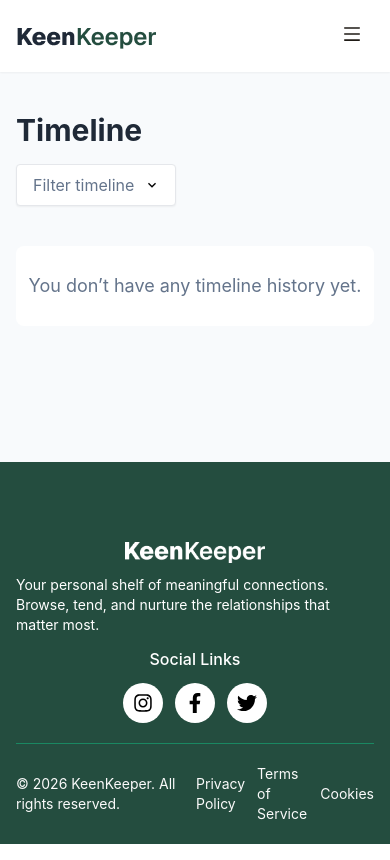
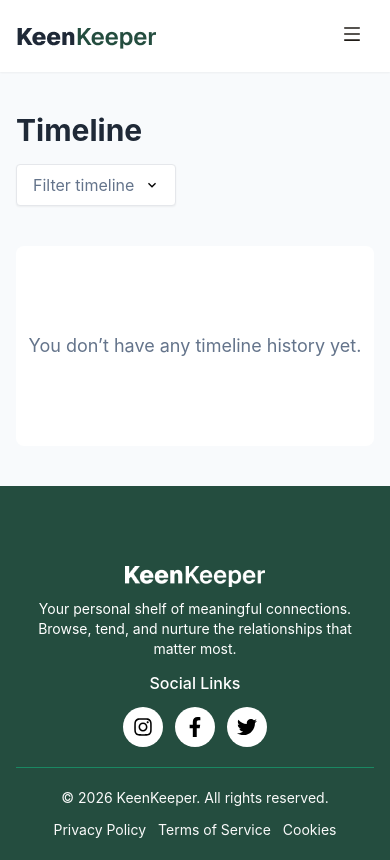
Before and after one commit to shakilcreativework/assignment-7, a React (Vite) app: page /timeline in a window 390 px wide. Built offline with nearby package versions, Linux system fonts and the light colour scheme.

Commit message:
now add text-center for better ui small devices

```diff
--- a/src/pages/Stats/Stats.jsx
+++ b/src/pages/Stats/Stats.jsx
@@ -60,7 +60,7 @@ const Stats = () => {
                     {
                         timeline.length === 0 ?
                             <div className='bg-white min-h-50 flex justify-center items-center'>
-                                <p className="text-[#64748b] text-lg lg:text-xl">No timeline history yet. Start adding interactions to see analytics.</p>
+                                <p className="text-[#64748b] text-lg lg:text-xl text-center">No timeline history yet. Start adding interactions to see analytics.</p>
                             </div>
                             :
                             <div className="bg-white rounded-xl p-6 shadow-sm">
--- a/src/pages/Timeline/Timeline.jsx
+++ b/src/pages/Timeline/Timeline.jsx
@@ -49,8 +49,8 @@ const Timeline = () => {
                     <div>
                         {
                             showData.length === 0 ?
-                                <div className="bg-white rounded-lg mt-10 h-20 flex justify-center items-center">
-                                    <p className="text-[#64748b] text-lg lg:text-xl">You don’t have any timeline history yet.</p>
+                                <div className="bg-white rounded-lg mt-10 min-h-50 flex justify-center items-center">
+                                    <p className="text-[#64748b] text-lg lg:text-xl text-center">You don’t have any timeline history yet.</p>
                                 </div>
                                 :
                                 <div className="flex flex-col gap-3 mt-5">
--- a/src/shared/Footer/Footer.jsx
+++ b/src/shared/Footer/Footer.jsx
@@ -14,7 +14,7 @@ const Footer = () => {
                         <Link to="/" className="w-35">
                             <img src={logo} alt="" />
                         </Link>
-                        <p className="text-sm md:text-base text-white">Your personal shelf of meaningful connections. Browse, tend, and nurture the relationships that matter most.</p>
+                        <p className="text-sm md:text-base text-white text-center">Your personal shelf of meaningful connections. Browse, tend, and nurture the relationships that matter most.</p>
                         <h4 className=" text-base md:text-lg lg:text-xl text-white font-medium">Social Links</h4>
                         <div className="flex justify-center items-center gap-3">
                             <div className="w-10 h-10 rounded-full bg-white flex justify-center items-center gap-3">
@@ -29,7 +29,7 @@ const Footer = () => {
                         </div>
                     </div>
                     <hr className="text-[#1a8862]" />
-                    <div className="flex justify-between items-center gap-3 text-sm text-[#fafafa]">
+                    <div className="flex flex-col md:flex-row justify-between items-center gap-3 text-sm text-[#fafafa]">
                         <p>&copy; 2026 KeenKeeper. All rights reserved.</p>
                         <div className="flex justify-center items-center gap-3">
                             <Link to="/"><span>Privacy Policy</span></Link>
```
